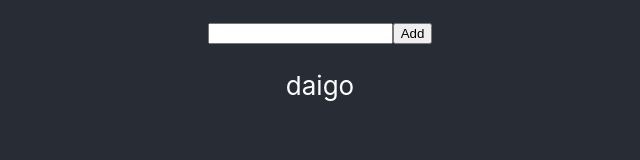
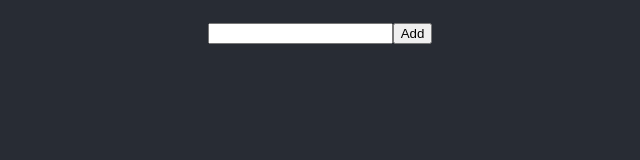
Before and after one commit to fviejobueno/react-ci-sample, a React (Create React App) app: page / in a window 1280 px wide. Shown: the part 150-310 px from the top of the page, without its empty margins (320-960 px from the left). Built offline with nearby package versions, Linux system fonts and the light colour scheme.

Commit message:
Factoria Workshop | Fernando and Paquito | start with an empty list

```diff
--- a/src/App.js
+++ b/src/App.js
@@ -6,7 +6,7 @@ import React, { useState } from "react";
 
 function App() {
     const [playerName, setPlayerName] = useState("")
-    const [players, setPlayers] = useState(['daigo'])
+    const [players, setPlayers] = useState([])
 
     return (
         <div className="App">
```
